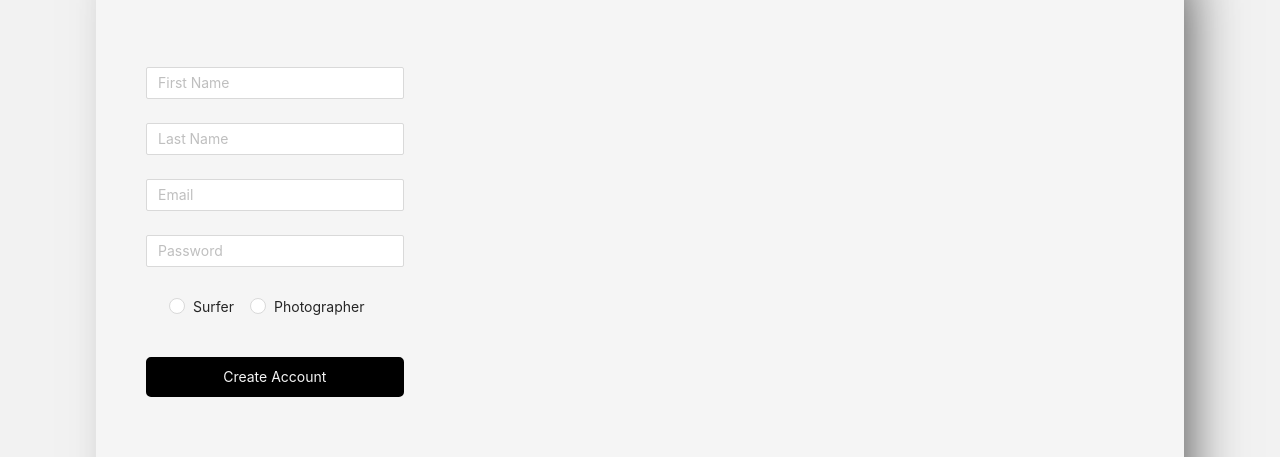
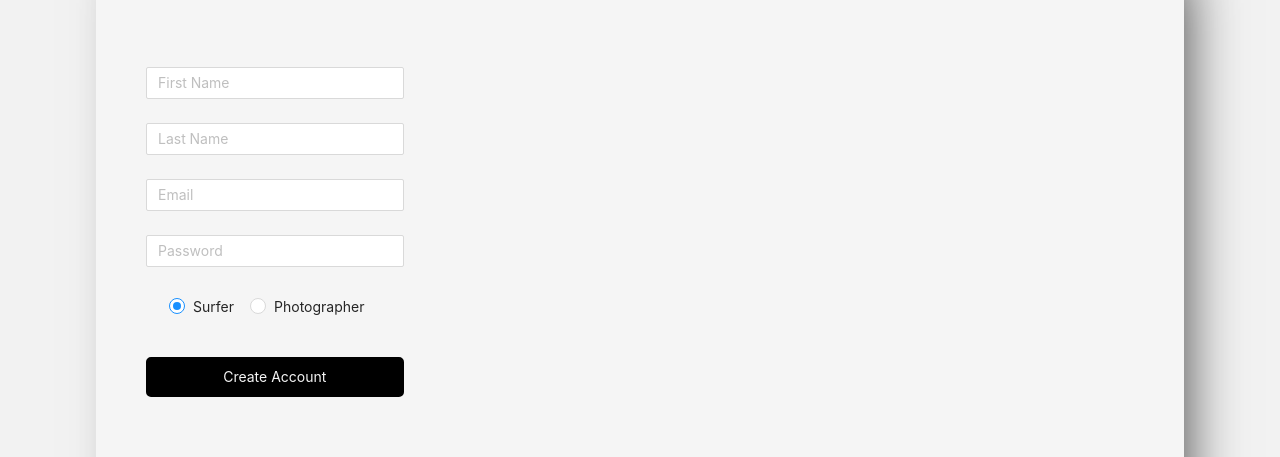
Before and after one commit to gfregalado/surf-pics-project, a React (Create React App) app in the folder client-side/: page /Signup in a window 1280 px wide. Shown: the part 151-608 px from the top of the page. Built offline with nearby package versions, Linux system fonts and the light colour scheme.

Commit message:
Fixes form input and submission

```diff
--- a/client-side/package.json
+++ b/client-side/package.json
@@ -8,6 +8,8 @@
     "@testing-library/react": "^9.5.0",
     "@testing-library/user-event": "^7.2.1",
     "antd": "^4.3.4",
+    "dotenv": "^8.2.0",
+    "firebase": "^7.15.1",
     "react": "^16.13.1",
     "react-dom": "^16.13.1",
     "react-router-dom": "^5.2.0",
--- a/client-side/src/App.js
+++ b/client-side/src/App.js
@@ -1,10 +1,23 @@
-import React from 'react';
+import React, { Component } from 'react';
 import { Route, Switch } from 'react-router-dom';
 import './App.css';
 import LandingPage from './Views/LandingPage/LandingPage';
 import Signup from './Views/Authentication/Signup/Signup';
+import FirebaseSDK from './Services/Firebase';
+import firebase from 'firebase';
 
-function App() {
+class App extends Component {
+  constructor(props) {
+    super(props);
+    this.state = {};
+  }
+  componentDidMount() {
+    firebase.initializeApp({
+      FirebaseSDK,
+    });
+  }
+
+  render() {
     return (
       <Switch>
         <Route path="/" exact component={LandingPage} />
@@ -12,5 +25,6 @@ function App() {
       </Switch>
     );
   }
+}
 
 export default App;
--- a/client-side/src/Components/Forms/SignupForm.js
+++ /dev/null
@@ -1,94 +0,0 @@
-import React from 'react';
-
-// import Classes from './SignupForm.module.css';
-
-import { Form, Input, Radio } from 'antd';
-import Button from '../UI/Buttons/Button';
-
-const SignupForm = () => {
-  const onFinish = (values) => {
-    console.log('Received values of form: ', values);
-  };
-
-  return (
-    <Form
-      name="signup_form"
-      className="login-form"
-      onFinish={onFinish}
-      style={{ marginLeft: '50px', marginRight: '50px', marginTop: '60px' }}
-    >
-      <Form.Item
-        name="firstName"
-        rules={[
-          {
-            required: true,
-            message: 'Please input your First name',
-          },
-        ]}
-      >
-        <Input type="firstName" placeholder="First Name" />
-      </Form.Item>
-      <Form.Item
-        name="lastName"
-        rules={[
-          {
-            required: true,
-            message: 'Please input your Last name',
-          },
-        ]}
-      >
-        <Input type="LasttName" placeholder="Last Name" />
-      </Form.Item>
-      <Form.Item
-        name="email"
-        rules={[
-          {
-            type: 'email',
-            message: 'The input is not valid E-mail!',
-          },
-          {
-            required: true,
-            message: 'Please input your E-mail!',
-          },
-        ]}
-      >
-        <Input placeholder="Email" />
-      </Form.Item>
-      <Form.Item
-        name="password"
-        rules={[
-          {
-            required: true,
-            message: 'Please input your Password!',
-          },
-        ]}
-      >
-        <Input type="password" placeholder="Password" />
-      </Form.Item>
-
-      <Form.Item
-        name="radio-group"
-        // label="Yo, I am a"
-        rules={[
-          {
-            required: true,
-            message: 'Please Choose which one are you!',
-          },
-        ]}
-      >
-        <Radio.Group>
-          <Radio value="a">Surfer</Radio>
-          <Radio value="b">Photographer</Radio>
-        </Radio.Group>
-      </Form.Item>
-
-      <Form.Item>
-        <Button htmlType="submit" className="login-form-button">
-          Create Account
-        </Button>
-      </Form.Item>
-    </Form>
-  );
-};
-
-export default SignupForm;
--- a/client-side/src/Components/Navigation/Navbar.module.css
+++ b/client-side/src/Components/Navigation/Navbar.module.css
@@ -19,7 +19,7 @@
   margin: auto;
 }
 
-@media screen and (min-device-width: 1024px) and (max-device-width: 1600px) and (-webkit-min-device-pixel-ratio: 1) {
+@media screen and (min-device-width: 1024px) and (-webkit-min-device-pixel-ratio: 1) {
   li {
     display: inline;
   }
--- /dev/null
+++ b/client-side/src/Services/Firebase.js
@@ -0,0 +1,11 @@
+let firebaseConfig = {
+  apiKey: 'AIzaSyDnOubc88oZEID5C5KsGH5fgTRM7HHy3OM',
+  authDomain: 'surf-pics-project.firebaseapp.com',
+  databaseURL: 'https://surf-pics-project.firebaseio.com',
+  projectId: 'surf-pics-project',
+  storageBucket: 'surf-pics-project.appspot.com',
+  messagingSenderId: '397547821145',
+  appId: '1:397547821145:web:ba8277f77eb9a7f190b948',
+  measurementId: 'G-JWN8XH1PEE',
+};
+export default firebaseConfig;
--- a/client-side/src/Views/Authentication/Signup/Signup.js
+++ b/client-side/src/Views/Authentication/Signup/Signup.js
@@ -1,26 +1,33 @@
 import React, { Component } from 'react';
 import Classes from './Signup.module.css';
-import SignupForm from '../../../Components/Forms/SignupForm';
+import { Form, Input, Radio } from 'antd';
+import Button from '../../../Components/UI/Buttons/Button';
 
 class Signup extends Component {
   state = {
-    userType: true,
+    userType: 'surfer',
+    firstName: '',
+    lastName: '',
+    email: '',
+    password: '',
+  };
+
+  // ========================== Handles form input changes & submission  ==========================
+
+  onSubmit = (values) => {
+    console.log('Received values of form: ', values);
   };
 
   // ========================== Handles the image change when pressing the switch  ==========================
 
   ImageDisplayed = Classes.ImageSurfer;
 
-  imageDisplayHandler = this.state.checkedB
-    ? Classes.ImagePhotographer
-    : Classes.ImageSurfer;
-
   handleImageChange = (event) => {
-    this.setState({ ...this.state, [event.target.name]: event.target.checked });
-    if (this.state.userType) {
+    this.setState({ ...this.state, [event.target.name]: event.target.value });
+    if (this.state.userType === 'photographer') {
+      this.ImageDisplayed = Classes.ImageSurfer;
+    } else {
       this.ImageDisplayed = Classes.ImagePhotographer;
-    } else {
-      this.ImageDisplayed = Classes.ImageSurfer;
     }
   };
 
@@ -31,7 +38,90 @@ class Signup extends Component {
         <div className={Classes.SignupBox}>
           <div className={Classes.Form}>
             <h2>Ready to join the Community?</h2>
-            <SignupForm switch={this.handleImageChange}></SignupForm>
+            <Form
+              className="login-form"
+              initialValues={{ userType: 'surfer' }}
+              onFinish={this.onSubmit}
+              style={{
+                marginLeft: '50px',
+                marginRight: '50px',
+                marginTop: '60px',
+              }}
+            >
+              <Form.Item
+                name="firstName"
+                rules={[
+                  {
+                    required: true,
+                    message: 'Please input your First name',
+                  },
+                ]}
+              >
+                <Input type="text" name="firstName" placeholder="First Name" />
+              </Form.Item>
+              <Form.Item
+                name="lastName"
+                rules={[
+                  {
+                    required: true,
+                    message: 'Please input your Last name',
+                  },
+                ]}
+              >
+                <Input type="text" name="lastName" placeholder="Last Name" />
+              </Form.Item>
+              <Form.Item
+                name="email"
+                rules={[
+                  {
+                    type: 'email',
+                    message: 'The input is not valid E-mail!',
+                  },
+                  {
+                    required: true,
+                    message: 'Please input your E-mail!',
+                  },
+                ]}
+              >
+                <Input placeholder="Email" name="email" />
+              </Form.Item>
+              <Form.Item
+                name="password"
+                rules={[
+                  {
+                    required: true,
+                    message: 'Please input your Password!',
+                  },
+                ]}
+              >
+                <Input type="password" name="password" placeholder="Password" />
+              </Form.Item>
+
+              <Form.Item
+                name="userType"
+                rules={[
+                  {
+                    required: true,
+                    message: 'Please Choose which one are you!',
+                  },
+                ]}
+              >
+                <Radio.Group
+                  defaultValue="surfer"
+                  onChange={this.handleImageChange}
+                  name="userType"
+                >
+                  <Radio value="surfer">Surfer</Radio>
+                  <Radio value="photographer">Photographer</Radio>
+                </Radio.Group>
+              </Form.Item>
+
+              <Form.Item>
+                <Button htmlFor="submit" className="login-form-button">
+                  Create Account
+                </Button>
+              </Form.Item>
+            </Form>
           </div>
           <div className={this.ImageDisplayed}></div>
         </div>
--- a/client-side/src/Views/Authentication/Signup/Signup.module.css
+++ b/client-side/src/Views/Authentication/Signup/Signup.module.css
@@ -28,7 +28,19 @@ h2 {
   display: none;
 }
 
-@media screen and (min-device-width: 1024px) and (max-device-width: 1600px) and (-webkit-min-device-pixel-ratio: 1) {
+.Switch {
+  display: flex;
+  align-items: center;
+  justify-content: center;
+  margin-right: 30px;
+  margin: 0 30px 20px 0;
+}
+
+.Switch img {
+  padding-top: 20px;
+}
+
+@media screen and (min-device-width: 1024px) and (-webkit-min-device-pixel-ratio: 1) {
   .SignupBox {
     margin: 7vh auto;
     width: 70%;
--- a/client-side/src/Views/LandingPage/HeroBanner/HeroBanner.module.css
+++ b/client-side/src/Views/LandingPage/HeroBanner/HeroBanner.module.css
@@ -56,7 +56,7 @@
   width: 60%;
 }
 
-@media screen and (min-device-width: 1024px) and (max-device-width: 1600px) and (-webkit-min-device-pixel-ratio: 1) {
+@media screen and (min-device-width: 1024px) and (-webkit-min-device-pixel-ratio: 1) {
   .Content {
     width: 45%;
   }
```
Also changed, not shown: client-side/src/Components/Forms/SignupForm.module.css (deleted, +0 -11 lines), 2 other files (tests, documents, lock files or other folders). Lines whose indentation alone changed are shown as unchanged.
